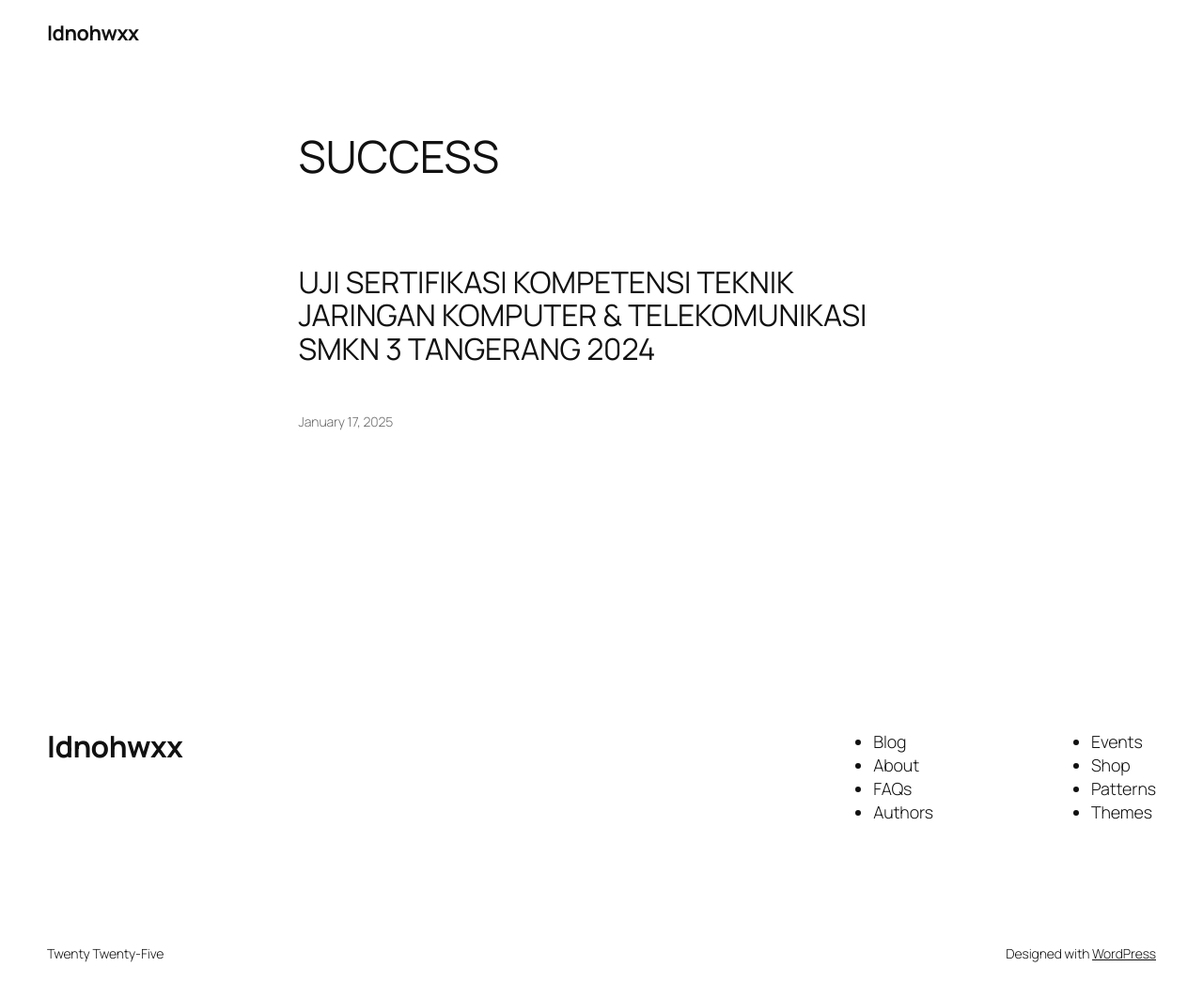
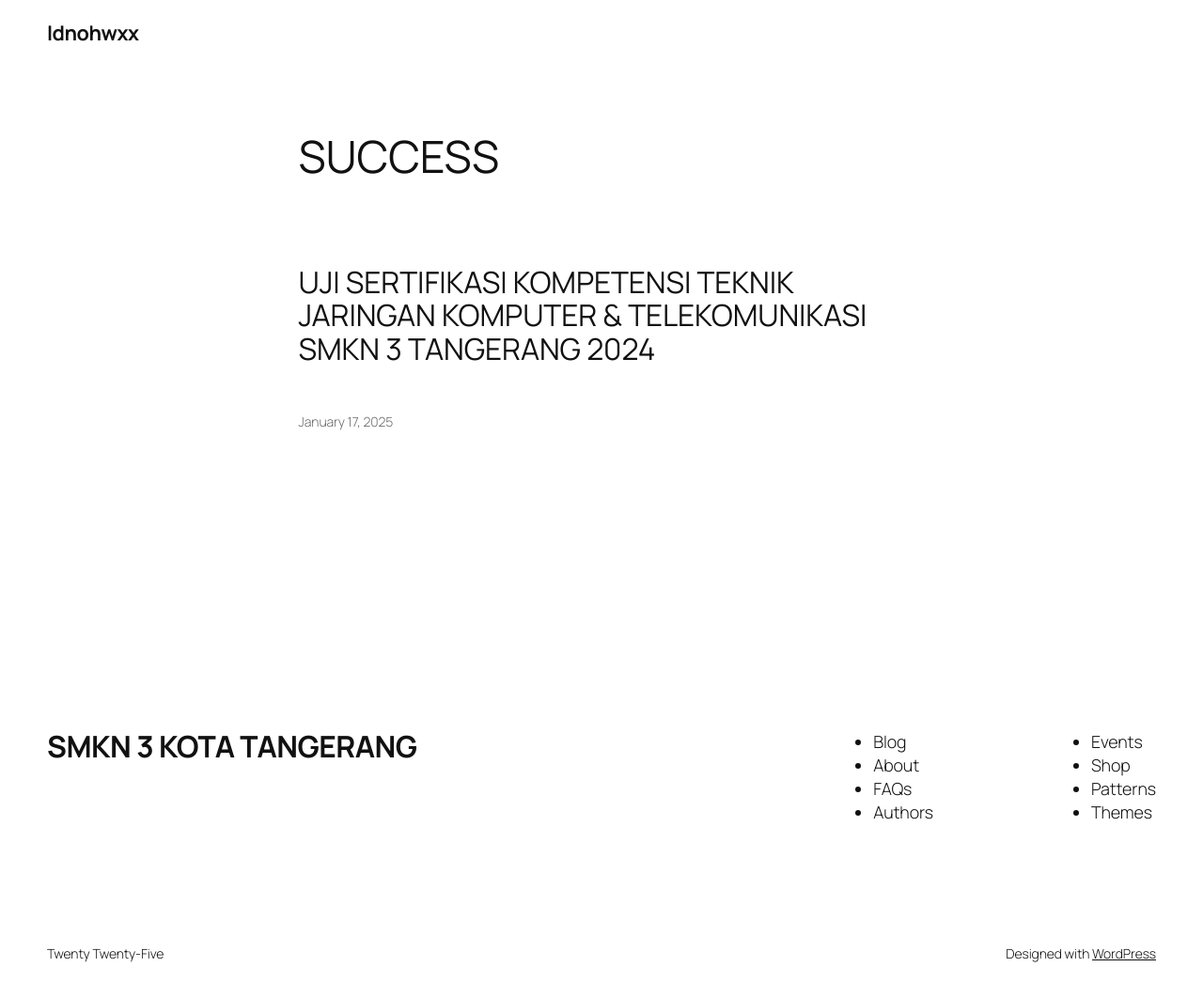
Before and after one commit to idnohwxx/ukkweb, a plain HTML site: page index.html in a window 1280 px wide. Shown: the whole page at 94% size. Drawn offline with Linux system fonts and the light colour scheme; files that its build step writes are made by us from their sources.

Commit message:
Update index.html

```diff
--- a/index.html
+++ b/index.html
@@ -5,7 +5,7 @@
 	<meta name="viewport" content="width=device-width, initial-scale=1">
 <meta name="robots" content="noindex, nofollow">
 	<style>img:is([sizes="auto" i], [sizes^="auto," i]) { contain-intrinsic-size: 3000px 1500px }</style>
-	<title>Idnohwxx</title>
+	<title>SMKN 3 KOTA TANGERANG</title>
 <link rel="alternate" type="application/rss+xml" title="Idnohwxx &raquo; Feed" href="/feed/">
 <link rel="alternate" type="application/rss+xml" title="Idnohwxx &raquo; Comments Feed" href="/comments/feed/">
 <script>
@@ -176,7 +176,7 @@ window._wpemojiSettings = {"baseUrl":"https:\/\/s.w.org\/images\/core\/emoji\/15
 			<div class="wp-block-columns is-layout-flex wp-container-core-columns-is-layout-1 wp-block-columns-is-layout-flex">
 
 				<div class="wp-block-column is-layout-flow wp-block-column-is-layout-flow" style="flex-basis:100%">
-<h2 class="wp-block-site-title"><a target="_self" rel="home" aria-current="page">Idnohwxx</a></h2>
+<h2 class="wp-block-site-title"><a target="_self" rel="home" aria-current="page">SMKN 3 KOTA TANGERANG</a></h2>
 
 
 				</div>
```
